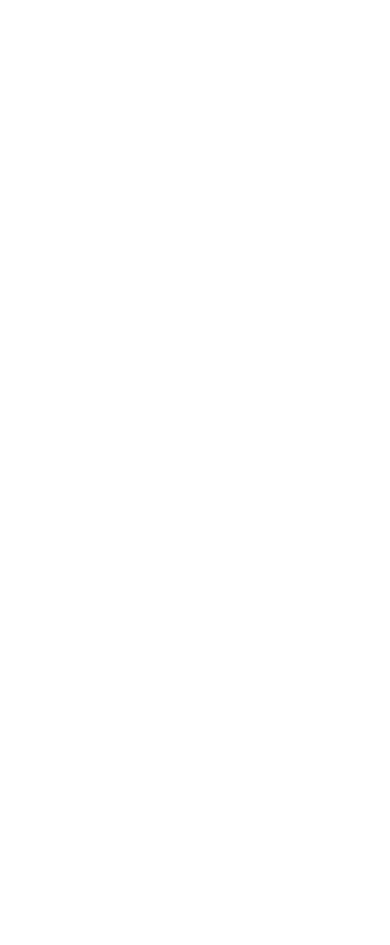
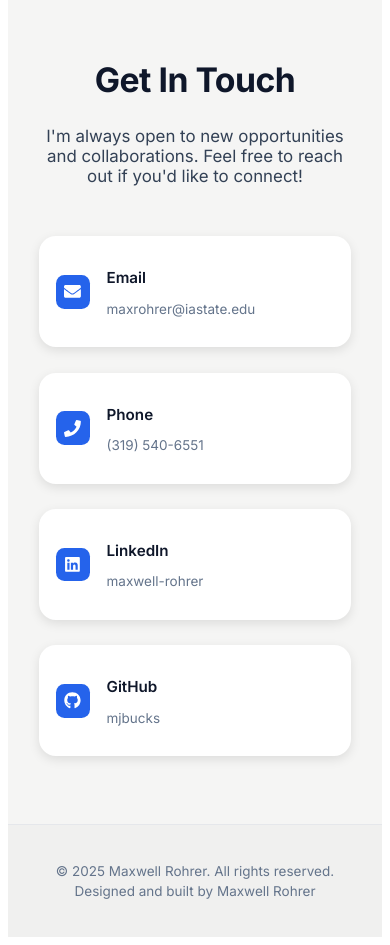
Before and after one commit to mjbucks/mjbucks.com, a React (Create React App) app: page / in a window 390 px wide. Shown: the part 9680-10625 px from the top of the page. Before the commit the page ends 9618 px from the top, so only its background shows below. Built offline with nearby package versions, Linux system fonts and the light colour scheme.

Commit message:
Finished contact

```diff
--- a/package.json
+++ b/package.json
@@ -6,6 +6,7 @@
     "cra-template": "1.2.0",
     "react": "^19.0.0",
     "react-dom": "^19.0.0",
+    "react-icons": "^5.4.0",
     "react-scripts": "5.0.1"
   },
   "scripts": {
--- a/src/App.js
+++ b/src/App.js
@@ -21,6 +21,7 @@
           <Experience />
           <Skills />
           <Education />
+          <Contact />
           </>
         }
       </main>
--- a/src/components/Contact.js
+++ b/src/components/Contact.js
@@ -1,79 +1,86 @@
 import React, { useState } from 'react';
-// import '../styles/components/Contact.css';
+import '../styles/components/Contact.css';
+import { FaLinkedin, FaGithub, FaEnvelope, FaPhone } from 'react-icons/fa';
 
 const Contact = () => {
-  const [formData, setFormData] = useState({
-    name: '',
-    email: '',
-    message: ''
-  });
+  const [copySuccess, setCopySuccess] = useState('');
 
-  const handleSubmit = (e) => {
-    e.preventDefault();
-    // Add your form submission logic here
-    console.log('Form submitted:', formData);
+  const contactInfo = {
+    email: "maxrohrer@iastate.edu",
+    phone: "(319) 540-6551",
+    linkedin: "https://www.linkedin.com/in/maxwell-rohrer/",
+    github: "https://github.com/mjbucks"
   };
 
-  const handleChange = (e) => {
-    setFormData({
-      ...formData,
-      [e.target.name]: e.target.value
-    });
+  const handleCopyEmail = async () => {
+    try {
+      await navigator.clipboard.writeText(contactInfo.email);
+      setCopySuccess('Copied!');
+      setTimeout(() => setCopySuccess(''), 2000);
+    } catch (err) {
+      setCopySuccess('Failed to copy');
+    }
   };
 
   return (
     <section className="contact" id="contact">
-      <h2>Get In Touch</h2>
       <div className="contact-content">
-        <div className="contact-info">
-          <div className="contact-item">
-            <h3>Email</h3>
-            <p>your.email@example.com</p>
-          </div>
-          <div className="contact-item">
-            <h3>Social</h3>
-            <div className="social-links">
-              <a href="https://linkedin.com/in/yourprofile" target="_blank" rel="noopener noreferrer">LinkedIn</a>
-              <a href="https://github.com/yourusername" target="_blank" rel="noopener noreferrer">GitHub</a>
+        <h2>Get In Touch</h2>
+        <p className="contact-intro">
+          I'm always open to new opportunities and collaborations.
+          Feel free to reach out if you'd like to connect!
+        </p>
+
+        <div className="contact-grid">
+          <div className="contact-item" onClick={handleCopyEmail}>
+            <div className="contact-icon">
+              <FaEnvelope />
+            </div>
+            <div className="contact-info">
+              <h3>Email</h3>
+              <p>{contactInfo.email}</p>
+              {copySuccess && <span className="copy-feedback">{copySuccess}</span>}
             </div>
           </div>
+
+          <a href={`tel:${contactInfo.phone}`} className="contact-item">
+            <div className="contact-icon">
+              <FaPhone />
+            </div>
+            <div className="contact-info">
+              <h3>Phone</h3>
+              <p>{contactInfo.phone}</p>
+            </div>
+          </a>
+
+          <a href={contactInfo.linkedin} target="_blank" rel="noopener noreferrer" className="contact-item">
+            <div className="contact-icon">
+              <FaLinkedin />
+            </div>
+            <div className="contact-info">
+              <h3>LinkedIn</h3>
+              <p>maxwell-rohrer</p>
+            </div>
+          </a>
+
+          <a href={contactInfo.github} target="_blank" rel="noopener noreferrer" className="contact-item">
+            <div className="contact-icon">
+              <FaGithub />
+            </div>
+            <div className="contact-info">
+              <h3>GitHub</h3>
+              <p>mjbucks</p>
+            </div>
+          </a>
         </div>
-        <form className="contact-form" onSubmit={handleSubmit}>
-          <div className="form-group">
-            <label htmlFor="name">Name</label>
-            <input
-              type="text"
-              id="name"
-              name="name"
-              value={formData.name}
-              onChange={handleChange}
-              required
-            />
-          </div>
-          <div className="form-group">
-            <label htmlFor="email">Email</label>
-            <input
-              type="email"
-              id="email"
-              name="email"
-              value={formData.email}
-              onChange={handleChange}
-              required
-            />
-          </div>
-          <div className="form-group">
-            <label htmlFor="message">Message</label>
-            <textarea
-              id="message"
-              name="message"
-              value={formData.message}
-              onChange={handleChange}
-              required
-            ></textarea>
-          </div>
-          <button type="submit" className="submit-btn">Send Message</button>
-        </form>
       </div>
+
+      <footer className="footer">
+        <div className="copyright">
+          <p>&copy; {new Date().getFullYear()} Maxwell Rohrer. All rights reserved.</p>
+          <p>Designed and built by Maxwell Rohrer</p>
+        </div>
+      </footer>
     </section>
   );
 };
--- /dev/null
+++ b/src/styles/components/Contact.css
@@ -0,0 +1,153 @@
+@import url('https://fonts.googleapis.com/css2?family=Inter:wght@400;500;600;700&display=swap');
+
+.contact {
+  min-height: 100vh;
+  display: flex;
+  flex-direction: column;
+  justify-content: space-between;
+  padding-top: 12vh;
+  background-color: #f5f5f4;
+  font-family: 'Inter', sans-serif;
+}
+
+.contact-content {
+  max-width: 80vw;
+  width: 100%;
+  margin: 0 auto;
+}
+
+.contact-content h2 {
+  font-size: 4vh;
+  color: #0f172a;
+  margin-bottom: 3vh;
+  text-align: center;
+  font-weight: 700;
+  letter-spacing: -0.5px;
+}
+
+.contact-intro {
+  text-align: center;
+  font-size: 2.2vh;
+  color: #334155;
+  margin-bottom: 6vh;
+  max-width: 60vw;
+  margin-left: auto;
+  margin-right: auto;
+}
+
+.contact-grid {
+  display: grid;
+  grid-template-columns: repeat(2, 1fr);
+  gap: 3vh;
+  max-width: 60vw;
+  margin: 0 auto;
+}
+
+.contact-item {
+  background: white;
+  border-radius: 2vh;
+  padding: 3vh;
+  display: flex;
+  align-items: center;
+  gap: 2vh;
+  box-shadow: 0 0.4vh 1.2vh rgba(0, 0, 0, 0.1);
+  transition: all 0.3s ease;
+  cursor: pointer;
+  text-decoration: none;
+  color: inherit;
+  position: relative;
+}
+
+.contact-item:hover {
+  transform: translateY(-0.5vh);
+  background-color: #f8fafc;
+}
+
+.contact-icon {
+  width: 5vh;
+  height: 5vh;
+  display: flex;
+  align-items: center;
+  justify-content: center;
+  background-color: #2563eb;
+  border-radius: 1vh;
+  color: white;
+  font-size: 2.5vh;
+}
+
+.contact-info h3 {
+  font-size: 2vh;
+  color: #0f172a;
+  margin-bottom: 0.5vh;
+  font-weight: 600;
+}
+
+.contact-info p {
+  font-size: 1.8vh;
+  color: #64748b;
+}
+
+.copy-feedback {
+  position: absolute;
+  top: 1vh;
+  right: 1vh;
+  background-color: #2563eb;
+  color: white;
+  padding: 0.5vh 1vh;
+  border-radius: 0.5vh;
+  font-size: 1.4vh;
+  animation: fadeIn 0.3s ease;
+}
+
+.footer {
+  width: 100%;
+  padding: 4vh 0;
+  margin-top: 8vh;
+  background-color: rgba(15, 23, 42, 0.02);
+  border-top: 1px solid #e5e7eb;
+}
+
+.copyright {
+  text-align: center;
+  color: #64748b;
+  font-size: 1.6vh;
+}
+
+.copyright p {
+  margin: 0.5vh 0;
+}
+
+@keyframes fadeIn {
+  from { opacity: 0; }
+  to { opacity: 1; }
+}
+
+@media (max-width: 768px) {
+  .contact-grid {
+    grid-template-columns: 1fr;
+    max-width: 90vw;
+  }
+
+  .contact-intro {
+    max-width: 90vw;
+    font-size: 2vh;
+  }
+
+  .contact-item {
+    padding: 2vh;
+  }
+
+  .contact-icon {
+    width: 4vh;
+    height: 4vh;
+    font-size: 2vh;
+  }
+
+  .contact-info h3 {
+    font-size: 1.8vh;
+  }
+
+  .contact-info p {
+    font-size: 1.6vh;
+  }
+}
```
Also changed, not shown: 1 other file (tests, documents, lock files or other folders).
